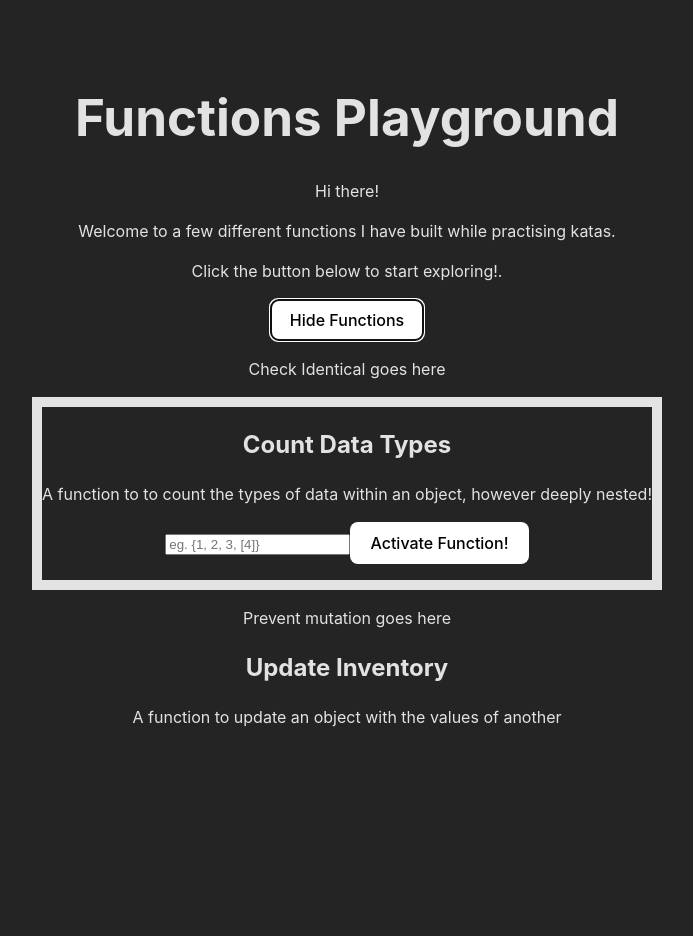
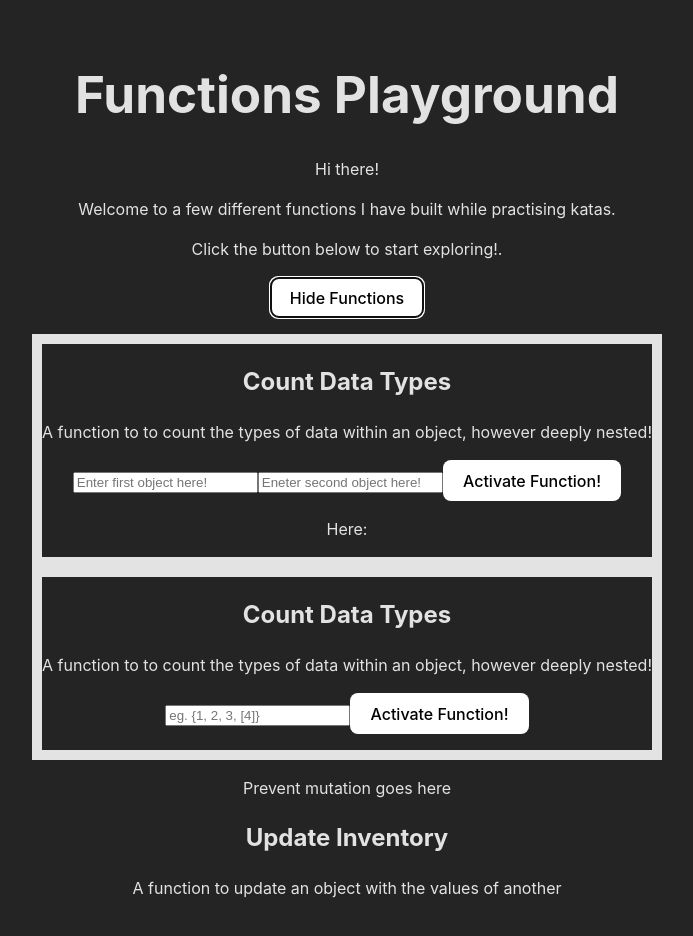
Before and after one commit to DanielCouperthwaite/Functions-Playground, a React (Vite) app: page / in a window 1280 px wide. Both pictures are taken after a click on the button "Click Here". Shown: the top 936 px of the page, without its empty margins (293-986 px from the left). Before the commit the page ends 800 px from the top, so only its background shows below. Built offline with nearby package versions, Linux system fonts and the light colour scheme.

Commit message:
add functionality to check if identical component, limited error handling and no user feedback yet

```diff
--- a/src/CheckIdentical.jsx
+++ b/src/CheckIdentical.jsx
@@ -1,10 +1,58 @@
-// import checkIdentical from '../utils/check-if-identical'
+import checkIfIdentical from '../utils/check-if-identical'
+import { useState } from 'react'
 
 export default function CheckIdentical (){
+    const [input1, setInput1] = useState([])
+    const [input2, setInput2] = useState([])
+    const [result, setResult] = useState('')
+    const [showInput, setShowInput] = useState([])
+    const [pressed, setPressed] = useState(false)
+    console.log(result)
+
+    function handleSubmit (event){
+        event.preventDefault();
+        setResult('')
+        setShowInput('Please enter a valid object!')
+        if(input1.length === 0 || input2.length === 0){
+            setShowInput('Please enter a valid object!')
+        } else {
+            const jsonString1 = eval('(' + input1 + ')')
+            const jsonString2 = eval('(' + input2 + ')')
+            setShowInput(input1, input2)
+            setResult(checkIfIdentical(jsonString1, jsonString2))
+        }
+    }
+
     return (
         <>
-            <p>Check Identical goes here</p>
-
+            <section style={{border: '10px solid'}}>
+            <h2>Count Data Types</h2>
+            <p>A function to to count the types of data within an object, however deeply nested!</p>
+            <form onSubmit={handleSubmit}>
+                <input
+                    type="text area"
+                    placeholder="Enter first object here!"
+                    value={input1}
+                    onChange={(event) => {
+                        setPressed(false)
+                        setInput1(event.target.value)
+                    }}
+                />
+                <input
+                    type="text area"
+                    placeholder="Eneter second object here!"
+                    value={input2}
+                    onChange={(event) => {
+                        setPressed(false)
+                        setInput2(event.target.value)
+                    }}
+                />
+                <button>Activate Function!</button>
+            </form>
+            <p>{showInput}</p>
+            <p>{result}</p>
+            <p>Here: {result}</p>
+            </section>
         </>
     )
 }
--- a/utils/check-if-identical.js
+++ b/utils/check-if-identical.js
@@ -1,6 +1,6 @@
 
 
-const __ = require('lodash')
+import __ from 'lodash'
 
 export default function areIdentical(obj1, obj2) {
 
```
